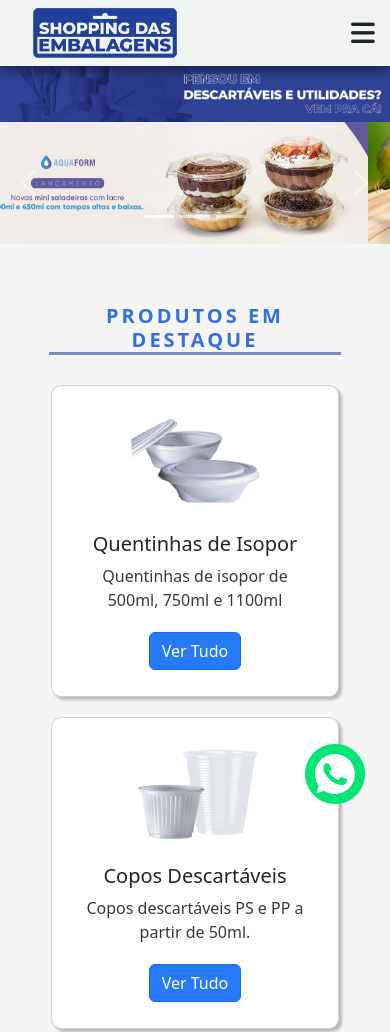
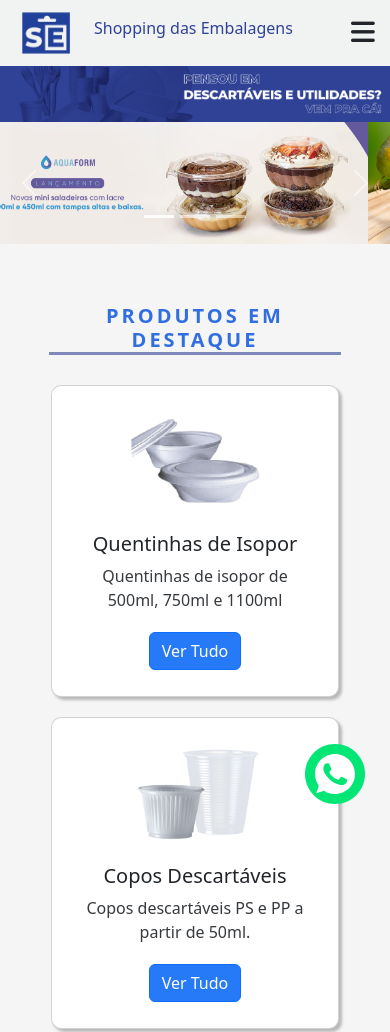
Before and after one commit to carlosR-siqueira/ShoppingDasEmbalagens, a plain HTML site: page index.html in a window 390 px wide. Shown: the top 1032 px of the page. Drawn offline with nearby package versions, Linux system fonts and the light colour scheme.

Commit message:
layout update

```diff
--- a/index.html
+++ b/index.html
@@ -21,12 +21,16 @@
 </head>
 
 <body>
-    <div id="inicio">Topo</div>
+    <div id="inicio"></div>
 
     <header class="header">
 
         <a href="#inicio" class="logo-link">
-            <img src="LOGO_COR_HORIZ.png" alt="Shopping das Embalagens" class="logo-img" />
+            <img src="LOGO_COR_HORIZ.png" alt="Shopping das Embalagens" class="logo-img"/>
+            <div class="logoReduzContainer">
+                <img src="LOGO_REDUZ_COR.png" alt="S.E" class="logo-img-reduz">
+                <h6>Shopping das Embalagens</h6>
+            </div>
         </a>
         <div class="header-mobile-menu">
 
@@ -235,7 +239,8 @@
             <p>Entre em contato via WhatsApp para Orçamentos e Pedidos. </p>
         </div>
         <div id="linha-vertical"></div>
-        <a href="https://wa.me/5521975956593" target="_blank"><button  type="button" class="btn-outline-success">WhatsApp<i class="bi bi-whatsapp"></i></button></a>
+        <a href="https://wa.me/5521975956593" target="_blank"><button type="button"
+                class="btn-outline-success">WhatsApp<i class="bi bi-whatsapp"></i></button></a>
 
 
     </section>
@@ -431,13 +436,7 @@
         </div>
 
     </footer>
-    <!-- <link rel="stylesheet"
-        href="https://cdn.positus.global/production/resources/robbu/whatsapp-button/whatsapp-button.css">
-    <a id="robbu-whatsapp-button" target="_blank"
-        href="https://api.whatsapp.com/send?phone=55219999999999&text=Ol%C3%A1!%20Gostaria%20de%20um%20or%C3%A7amento,%20por%20favor!">
-        <div class="rwb-tooltip">Faça seu Orçamento</div>
-        <img src="https://cdn.positus.global/production/resources/robbu/whatsapp-button/whatsapp-icon.svg">
-    </a> -->
+
 
 
     <!-- START Widget WhastApp hospedagemwordpresspro -->
--- a/script.js
+++ b/script.js
@@ -120,7 +120,7 @@ function higieneMouseOut() {
     document.getElementById("myModal").style.display = "none";
 }
 
-  window.addEventListener("scroll", function() {
+window.addEventListener("scroll", function () {
     var whatsappIcon = document.querySelector(".whatsapp-icon");
     var distanceFromTop = window.scrollY;
 
--- a/style.css
+++ b/style.css
@@ -48,11 +48,15 @@ a {
     flex-direction: row;
     width: 100%;
     background-color: #F1F2F2;
-    box-shadow: 0px 3px 12px 0px #0000008c;
-
+    /* box-shadow: 0px 3px 12px 0px #0000008c; */
     justify-content: space-between;
     align-items: center;
     top: 0;
+
+}
+
+.header-boxShadow {
+    box-shadow: 0px 3px 12px 0px #0000008c;
 
 }
 
@@ -60,6 +64,24 @@ a {
     width: 160px;
     border-radius: 50px;
     margin-left: 25px;
+}
+
+.logoReduzContainer {
+    display: flex;
+    width: 100%;
+    justify-content: space-between;
+    align-items: center;
+}
+
+.logoReduzContainer h6 {
+    color: #304296;
+    display: none;
+}
+
+.logo-img-reduz {
+    width: 72px;
+    margin-left: 10px;
+    display: none;
 }
 
 
@@ -363,11 +385,7 @@ a {
     width: 400px;
 }
 
-.whatsapp-button{
 
-
-
-}
 
 
 
@@ -631,6 +649,7 @@ footer {
     border-bottom: solid 1px #242222;
     border-right: 0;
     margin-bottom: 20px;
+
     padding-bottom: 20px;
 }
 
@@ -826,8 +845,21 @@ hr {
     margin: 0;
 }
 
+@keyframes pulse {
+    0%, 50%, 100% {
+      transform: scale(1);
+    }
+    25% {
+      transform: scale(1.1);
+    }
+    75% {
+      transform: scale(1);
+    }
+  }
 
-
+  #alertWapp, .bt-whatsApp{
+    animation: pulse 1s linear infinite;
+  }
 
 
 
@@ -854,6 +886,7 @@ hr {
     .footer-container .left {
         width: 48%;
         border-bottom: 0;
+        /* margin-left: 20px; */
 
     }
 
@@ -904,6 +937,7 @@ hr {
     .footer-container {
         display: flex;
         flex-wrap: wrap;
+        padding-left: 20px;
     }
 
     .footer-container .right {
@@ -934,6 +968,23 @@ hr {
         justify-content: space-between;
         width: 100%;
     }
+
+    .logoReduzContainer h6 {
+        display: flex;
+        margin-left: 12px;
+    }
+
+    .logo-img {
+        display: none;
+
+    }
+
+    .logo-img-reduz {
+
+        display: block;
+    }
+
+
 
     .header-mobile-menu {
         display: block;
@@ -968,7 +1019,7 @@ hr {
 
     }
 
-    .btn-outline-success{
+    .btn-outline-success {
         width: 300px;
     }
 
@@ -978,7 +1029,7 @@ hr {
         align-items: center;
         background-color: #000000;
         text-align: center;
-    height:20%;
+        height: 20%;
         width: 100%;
         padding: 0%;
     }
@@ -998,7 +1049,7 @@ hr {
     }
 
 
-    .quemSomosTxt{
+    .quemSomosTxt {
         width: 100%;
         display: flex;
         flex-direction: column;
@@ -1109,11 +1160,11 @@ hr {
         width: 100%;
     }
 
-    #robbu-whatsapp-button{
+    #robbu-whatsapp-button {
         opacity: 0.3;
     }
 
-    #robbu-whatsapp-button:hover{
+    #robbu-whatsapp-button:hover {
         opacity: 1;
     }
 }
```
Also changed, not shown: LOGO_REDUZ_COR.png (added). Lines whose indentation alone changed are shown as unchanged.
